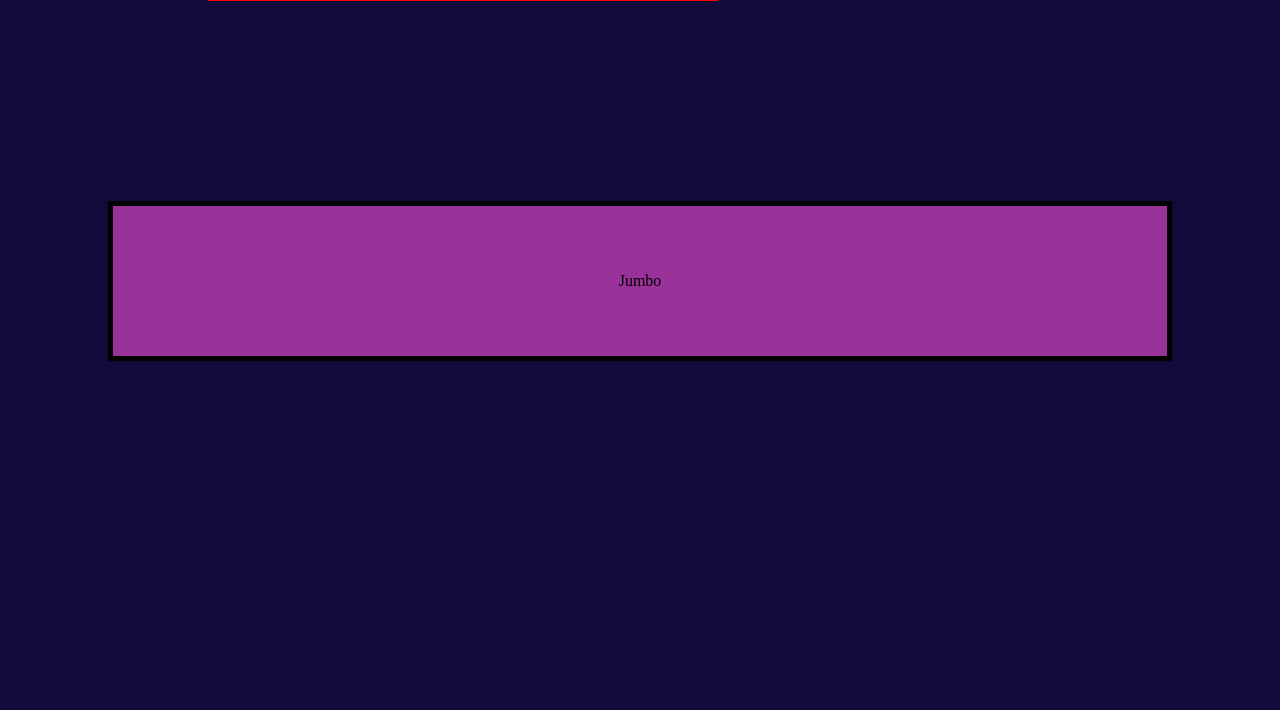
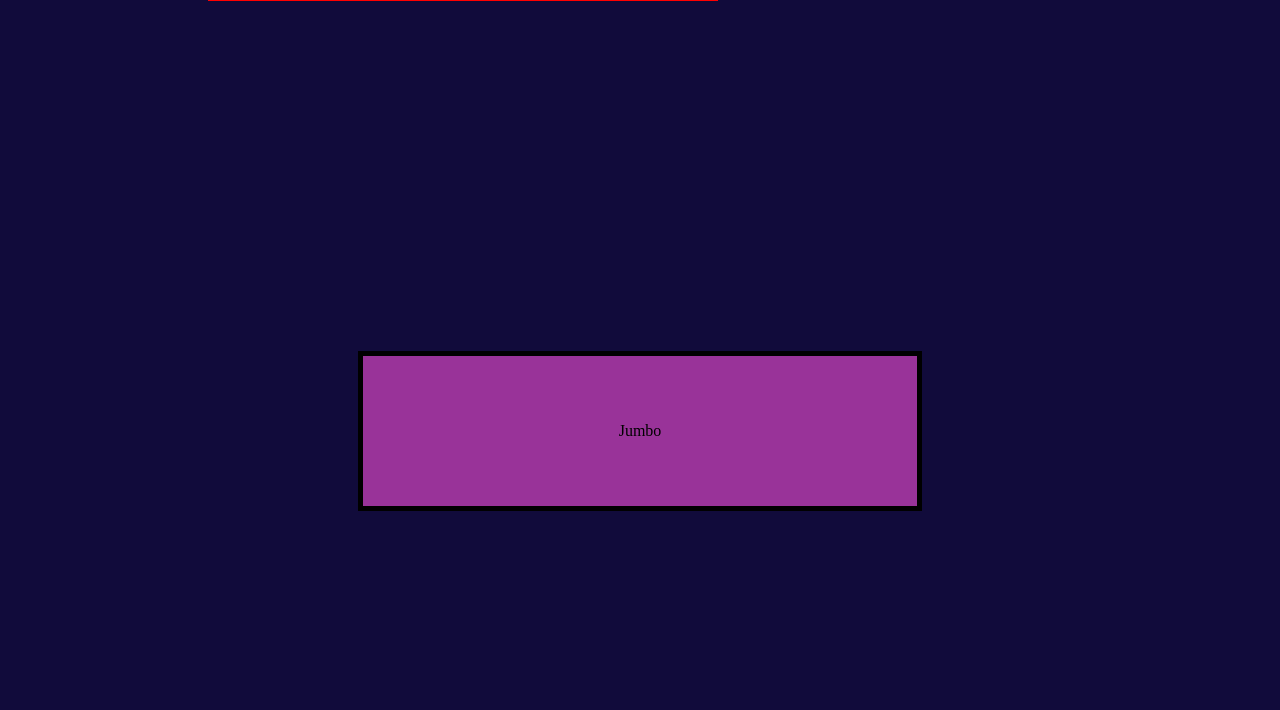
Before and after one commit to DanielKiernan/OldnOutdated, a PHP site: page / in a window 1280 px wide. Shown: the part 549-1259 px from the top of the page. Before the commit the page ends 910 px from the top, so only its background shows below. Run offline with PHP 8.4, Linux system fonts and the light colour scheme.

Commit message:
Update mystyle.css

```diff
--- a/mystyle.css
+++ b/mystyle.css
@@ -31,7 +31,7 @@ div.Paragraph {
 	div.Box {
 		position: relative;
 		padding: 50px;
-		margin: 100px;
+		margin: 350px;
 		color: black;
 		background-color: 993399;
 		border: 5px solid black;
@@ -40,6 +40,7 @@ div.Paragraph {
 		animation-duration: 2s;
 		animation-iteration-count: 3;
 	}
-	body {
-		background-color: #110B3B;
-	}
+
+body {
+	background-color: #110B3B;
+}
```
